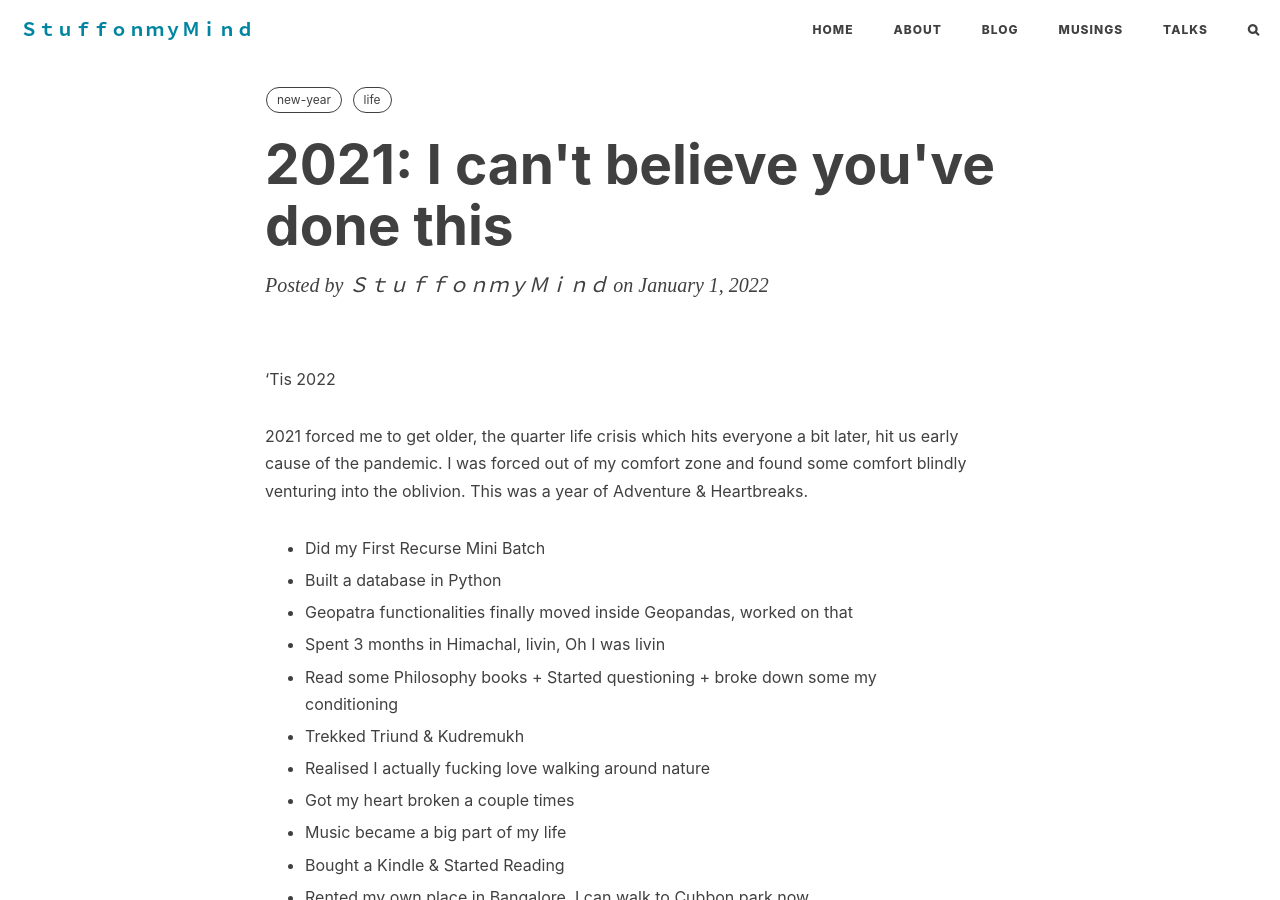
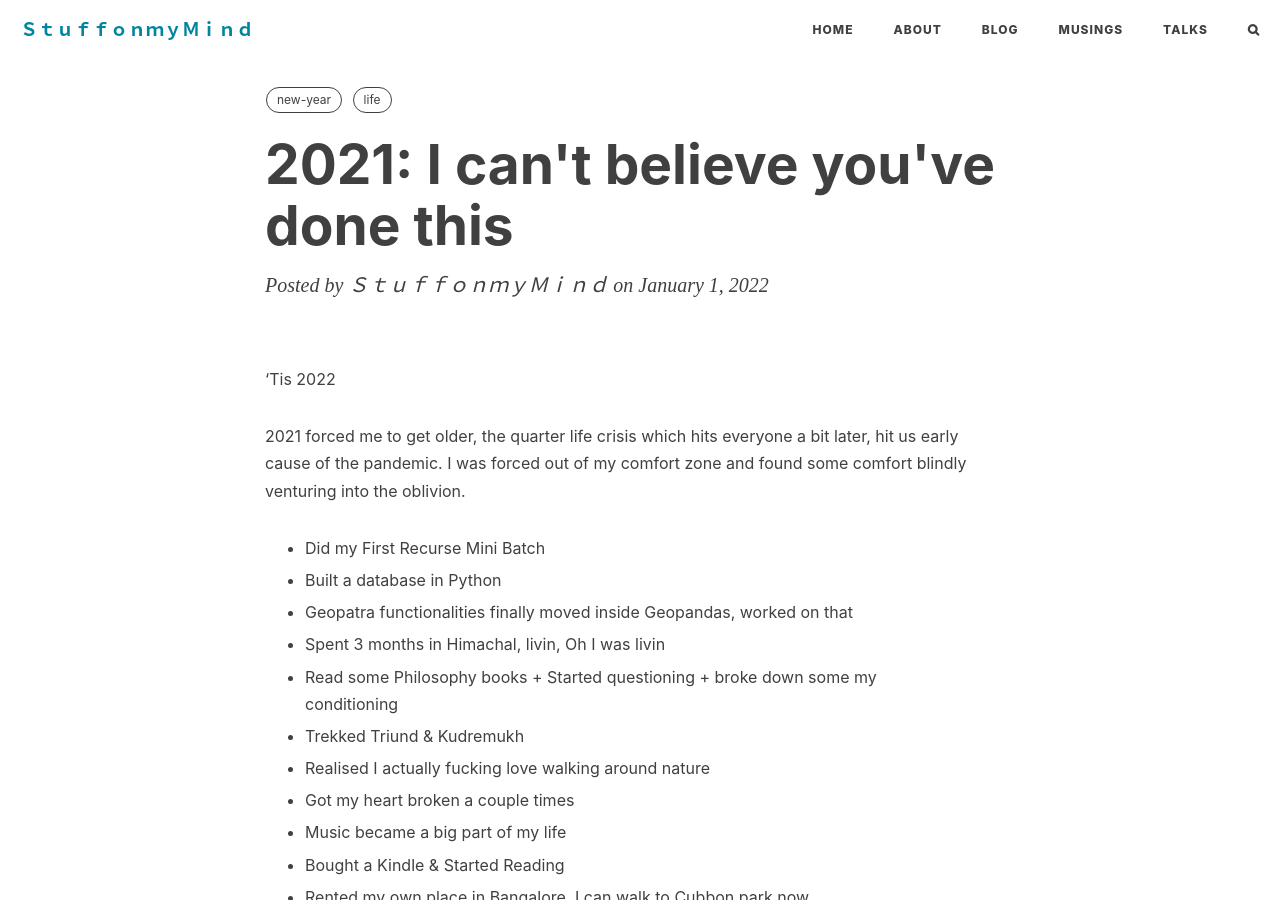
Before and after one commit to Sangarshanan/sangarshanan.github.io, a Jekyll site: the page built from _posts/2022-01-01-a-new-year.md, in a window 1280 px wide and 900 px high. Built offline with Jekyll 4.4.1, drawn with Linux system fonts in a browser that asks for light colours; nearby versions of some CDN libraries; comment, search, counter and statistics services are not loaded; some of the changed text lies outside the part shown.

Commit message:
Update 2022-01-01-a-new-year.md

```diff
--- a/_posts/2022-01-01-a-new-year.md
+++ b/_posts/2022-01-01-a-new-year.md
@@ -13,7 +13,7 @@ tags:
 'Tis 2022
 
 2021 forced me to get older, the quarter life crisis which hits everyone a bit later, hit us early
-cause of the pandemic. I was forced out of my comfort zone and found some comfort blindly venturing into the oblivion.  This was a year of Adventure & Heartbreaks.
+cause of the pandemic. I was forced out of my comfort zone and found some comfort blindly venturing into the oblivion.
 
 - Did my First Recurse Mini Batch
 
```
Also changed, not shown: other parts of _posts/2022-01-01-a-new-year.md (+1 -1 lines).
